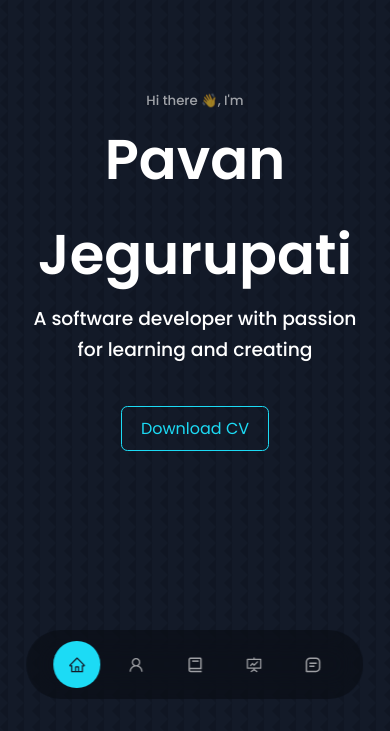
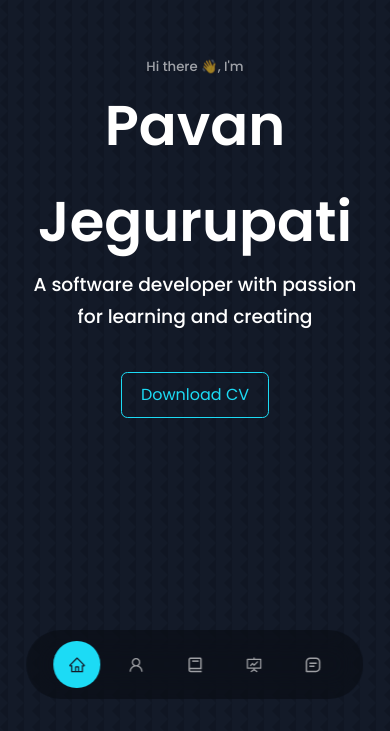
Before and after one commit to pjrepo/portfolio, a React (Create React App) app: page / in a window 390 px wide. Shown: the part 113-844 px from the top of the page. Built offline with nearby package versions, Linux system fonts and the light colour scheme.

Commit message:
chore: header padding

```diff
--- a/src/components/header/Header.css
+++ b/src/components/header/Header.css
@@ -50,7 +50,7 @@ header {
 @media screen and (max-width: 1024px) {
   header {
     height: 68vh;
-    padding-top: 24vh;
+    padding-top: 20vh;
   }
 }
 
```
